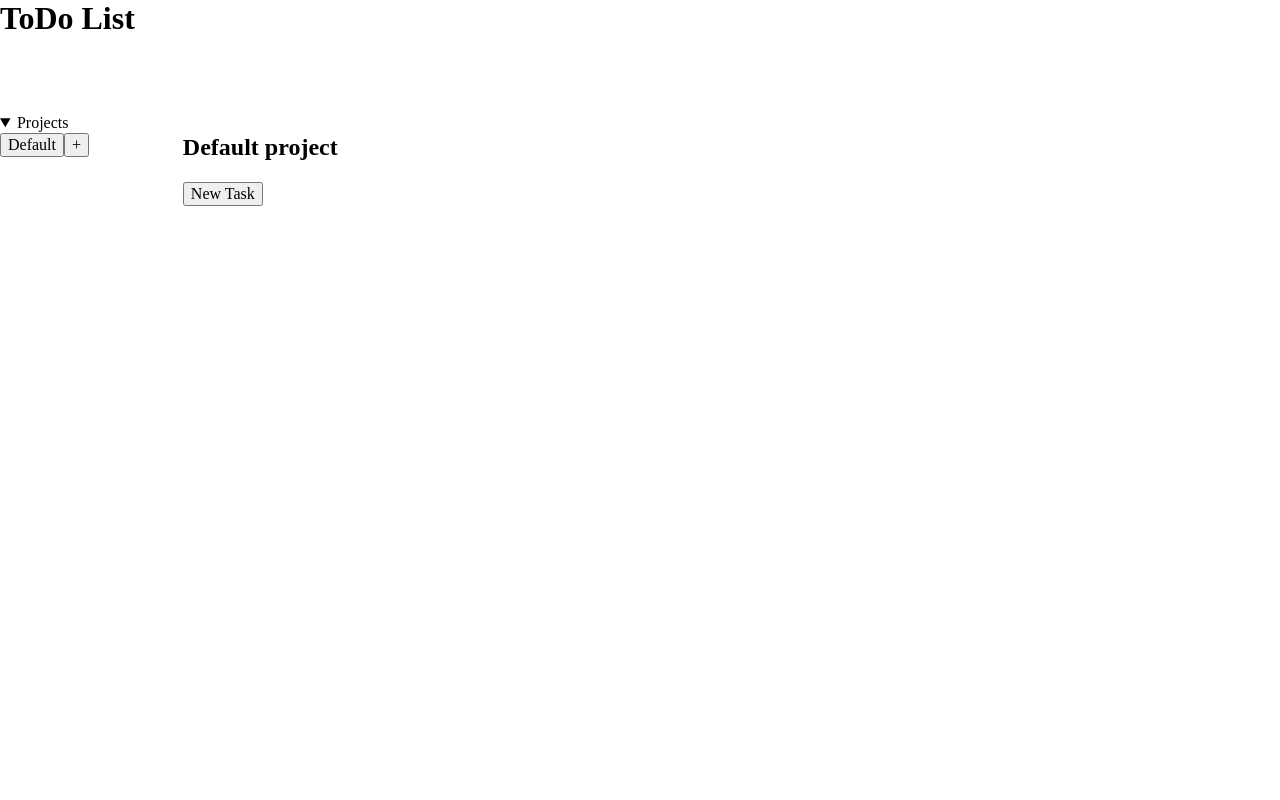
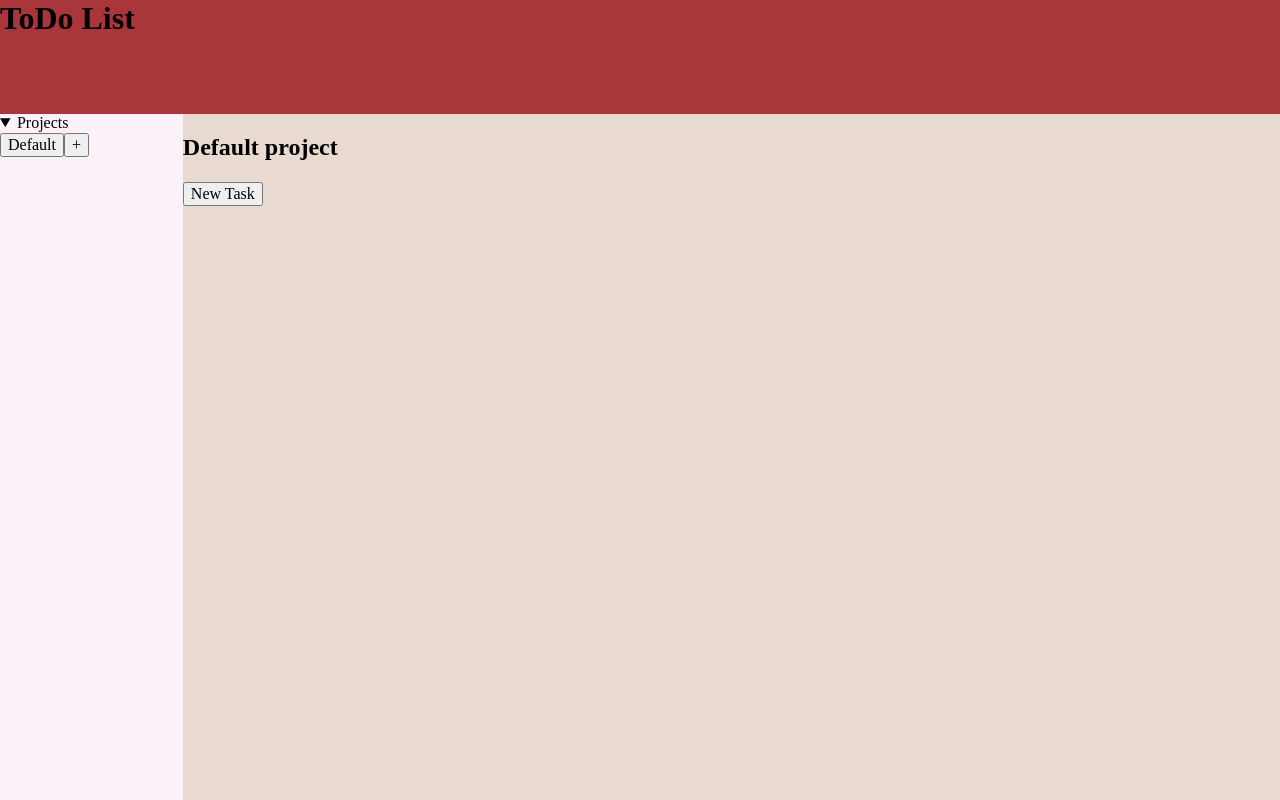
Before and after one commit to Aureatus/ToDoList, a website built with webpack: page dist/index.html in a window 1280 px wide. Built offline with nearby package versions, Linux system fonts and the light colour scheme.

Commit message:
Made sure every child of container had a correct grid-area and gave each area a background colour.

```diff
--- a/src/style.css
+++ b/src/style.css
@@ -36,4 +36,18 @@ container h1 {
   height: 100%;
   margin: 0;
   padding: 0;
+
+  background-color: #a8363a;
 }
+
+.projectSectionContainer {
+  grid-area: 2 / 1 / span 1 span 1;
+
+  background-color: #faf2f8;
+}
+
+todosection {
+  grid-area: 1 / 2 / span 1 span 1;
+
+  background-color: #e8dad1;
+}
```
